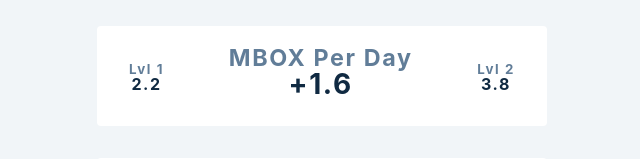
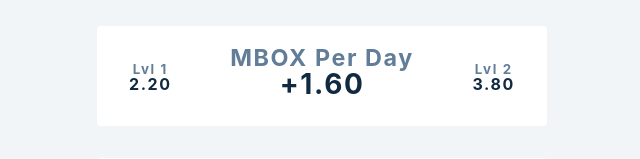
Before and after one commit to jyydev/mobox, a React (Create React App) app: page / in a window 1280 px wide. Shown: the part 733-892 px from the top of the page, without its empty margins (318-958 px from the left). Built offline with nearby package versions, Linux system fonts and the light colour scheme.

Commit message:
fix float

```diff
--- a/src/App.js
+++ b/src/App.js
@@ -65,6 +65,22 @@ const Input = () => {
   //   to: powers.to * 2,
   //   increased: powers.increased * 2,
   // };
+  const [mbox, setMbox] = useState({
+    from: 0,
+    to: 0,
+    increased: 0,
+  });
+
+  useEffect(() => {
+    function mboxMultiply(v) {
+      return parseFloat((v * 2) / 100).toFixed(2);
+    }
+    setMbox({
+      from: mboxMultiply(powers.from),
+      to: mboxMultiply(powers.to),
+      increased: mboxMultiply(powers.increased),
+    });
+  }, [powers]);
 
   useEffect(() => {
     var common = 0;
@@ -92,7 +108,6 @@ const Input = () => {
         to: levelUp(level[1]),
         increased: levelUp(level[1]) - levelUp(level[0]),
       });
-      // setMbox(powers.increased * 2);
     }
     getPowers();
 
@@ -205,33 +220,32 @@ const Input = () => {
 
         <div className='item'>
           <h4>
-            <small>Lvl {level[0]}</small> <div>{powers.from}</div>
+            <small>Lvl {level[0]}</small> <div>{powers.from.toFixed()}</div>
           </h4>
           <h3>
             <small>Hash power</small>
-            <div>+{powers.increased}</div>
+            <div>+{powers.increased.toFixed()}</div>
           </h3>
           <h4>
             <small>Lvl {level[1]}</small>
             <br />
-            <div>{powers.to}</div>
+            <div>{powers.to.toFixed()}</div>
           </h4>
         </div>
         <div className='item'>
           <h4>
             <small>Lvl {level[0]}</small>
             <br />
-            <div>{(powers.from * 2) / 100}</div>
+            <div>{mbox.from}</div>
           </h4>
           <h3>
             <small>MBOX per day</small>
-            <div>+{(powers.increased * 2) / 100}</div>
+            <div>+{mbox.increased}</div>
           </h3>
-          {/* <h3>+{mbox / 100}</h3> */}
           <h4>
             <small>Lvl {level[1]}</small>
             <br />
-            <div>{(powers.to * 2) / 100}</div>
+            <div>{mbox.to}</div>
           </h4>
         </div>
 
@@ -246,9 +260,9 @@ const Input = () => {
           <h3>{total}</h3>
           <p>USD</p>
         </div>
-        {rarities.map((rarity) => {
+        {rarities.map((rarity,i) => {
           return (
-            <div className='item'>
+            <div className='item' key={i}>
               <small>{rarity}:</small>
               <h4>{sum[rarity]}</h4>
               <small>x</small>
```
